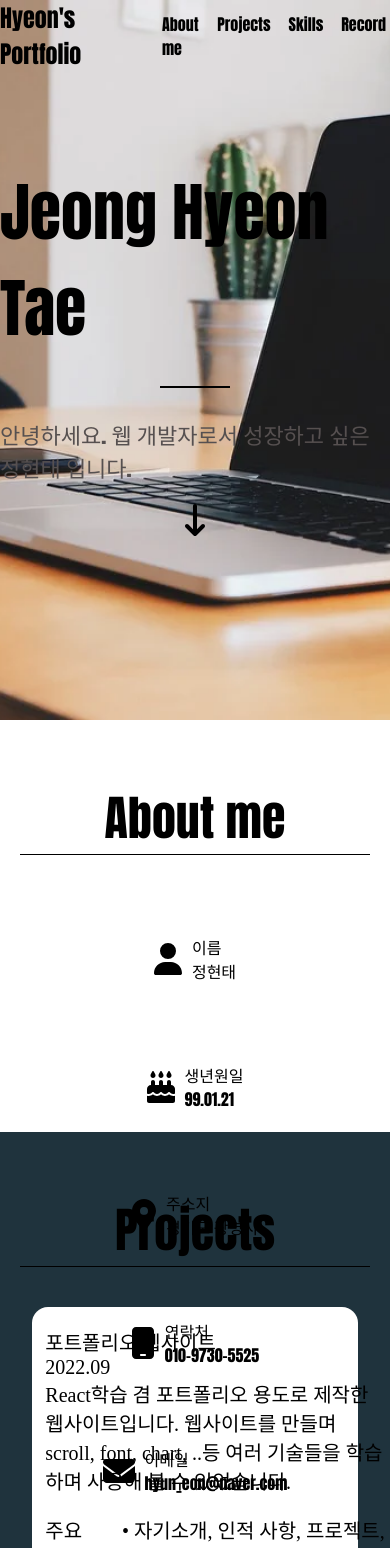
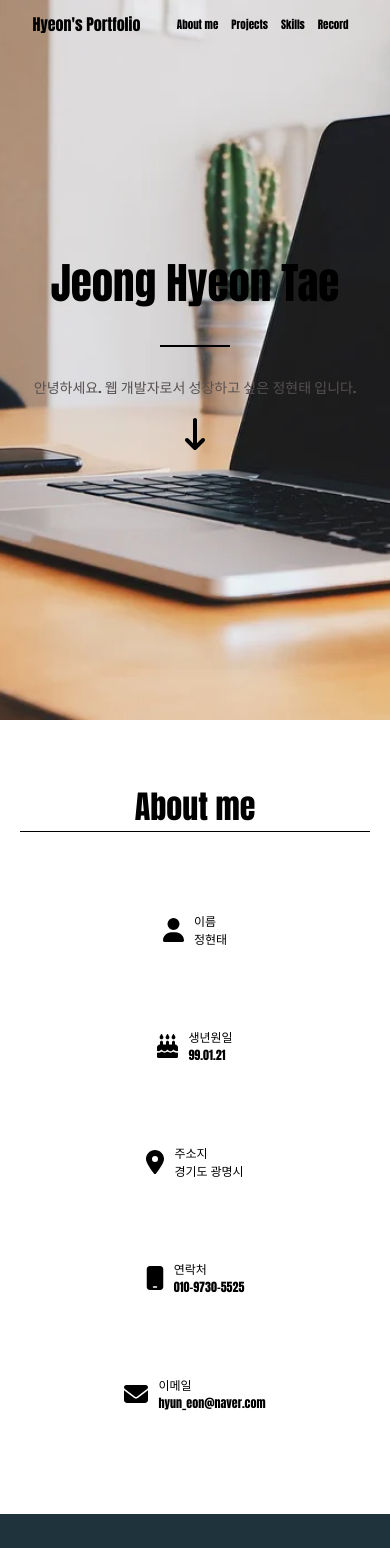
Before and after one commit to hyeont/React-portfolio, a React (Create React App) app: page / in a window 390 px wide. Shown: the top 1548 px of the page. Built offline with nearby package versions, Linux system fonts and the light colour scheme; a web font is replaced by a local one.

Commit message:
Add files via upload

```diff
--- a/src/components/AboutMe/AboutMe.css
+++ b/src/components/AboutMe/AboutMe.css
@@ -23,3 +23,27 @@
     justify-content: center;
     flex-wrap: wrap;
 }
+@media (max-width:580px){
+    .title{
+        font-size: 32px;
+    }
+
+    .aboutme_items{
+        display: flex;
+        padding-right: 0;
+        flex-direction: column;
+        align-items: center;
+        flex-wrap: wrap;
+    }
+    .aboutme{
+        height: auto;
+    }
+
+    .title_line{
+        border: 1px;
+        background-color: black;
+        width: 150px;
+        height: 1px;
+        margin-bottom: 40px;
+    }
+}
--- a/src/components/AboutMe/AboutMeItem.css
+++ b/src/components/AboutMe/AboutMeItem.css
@@ -10,3 +10,11 @@
 .aboutme_label, .aboutme_value{
     white-space: nowrap;
 }
+@media (max-width:580px){
+    .items{
+        display: flex;
+        padding: 40px 40px;
+        align-items: center;
+        font-size: 12px;
+    }
+}
--- a/src/components/Main/Header.css
+++ b/src/components/Main/Header.css
@@ -33,3 +33,23 @@ ul {
     margin-left: 10px;
     cursor: pointer;
 }
+
+@media (max-width:580px){
+    .navbar_title{
+        font-size: 16px;
+        cursor: pointer;
+    }
+
+    .navbar_list li{
+        padding: 2px 4px;
+        font-size: 11px;
+        margin-left: 0px;
+        margin-right: 5px;
+        cursor: pointer;
+    }
+
+.navbar_contents{
+    height: 3rem;
+    justify-content: space-evenly;
+}
+}
--- a/src/components/Main/Main.css
+++ b/src/components/Main/Main.css
@@ -39,3 +39,17 @@
 .next :hover{
     cursor: pointer;
 }
+
+@media (max-width:580px){
+    .intro_jht{
+        font-size: 14px;
+        color: rgb(86, 80, 80);
+    }
+
+    .intro_name{
+        font-size: 43px;
+        font-family: 'main';
+    }
+
+
+}
--- a/src/components/Projects/Project1.css
+++ b/src/components/Projects/Project1.css
@@ -1,6 +1,7 @@
 .project_1{
     display: flex;
     justify-content: center;
+    width: auto;
 }
 .project_period{
     font-family: 'dis2';
@@ -11,6 +12,7 @@
     flex-direction: column;
     font-family: 'dis2';
     font-size: 20px;
+    width: auto;
 }
 .project_functions{
     padding-top: 20px;
@@ -39,3 +41,9 @@
     text-decoration: none;
     color: inherit;
 }
+
+@media (max-width:580px){
+    .thumbnail{
+        display: none;
+    }
+}
--- a/src/components/Projects/Project1.js
+++ b/src/components/Projects/Project1.js
@@ -8,7 +8,7 @@ const Project1 = () => {
       </div>
       <div className="project_discription">
         <div className="project_name">포트폴리오 웹사이트</div>
-        <div className="project_period">2022.09</div>
+        <div className="project_period">2022.10 ~</div>
         <div className="project_line"></div>
         <div className="project_description">
           React학습 겸 포트폴리오 용도로 제작한 웹사이트입니다. 웹사이트를
--- a/src/components/Projects/Project2.css
+++ b/src/components/Projects/Project2.css
@@ -1,6 +1,7 @@
 .project_2{
     display: flex;
     justify-content: center;
+    width: auto;
 }
 
 .thumbnail2{
@@ -15,3 +16,16 @@
     width: 80%;
     height: 300px;
 }
+
+@media (max-width:580px){
+    .thumbnail2{
+        display: none;
+    }
+    .project_discription{
+        padding: 20px;
+        display: flex;
+        flex-direction: column;
+        font-family: 'dis2';
+        font-size: 20px;
+    }
+}
```
